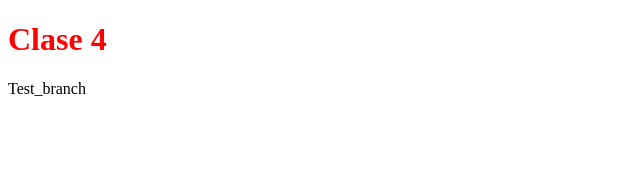
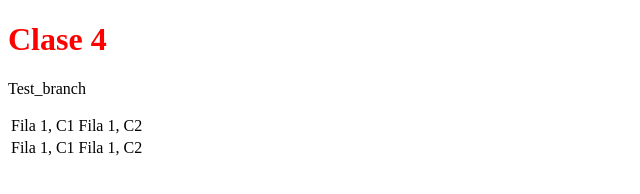
Before and after one commit to nachomarr/REPO-TIC-2-735940, a plain HTML site: page index.html in a window 1280 px wide. Shown: the whole page, without its empty margins (0-640 px from the left). Drawn offline with Linux system fonts and the light colour scheme.

Commit message:
table_added

```diff
--- a/index.html
+++ b/index.html
@@ -10,7 +10,16 @@
 
     <h1>Clase 4</h1>
     <p>Test_branch</p>
-
+    <table>
+        <tr>
+            <td>Fila 1, C1</td>
+            <td>Fila 1, C2</td>
+        </tr>
+        <tr>
+            <td>Fila 1, C1</td>
+            <td>Fila 1, C2</td>
+        </tr>
+    </table>
 
 </body>
 </html>
```
